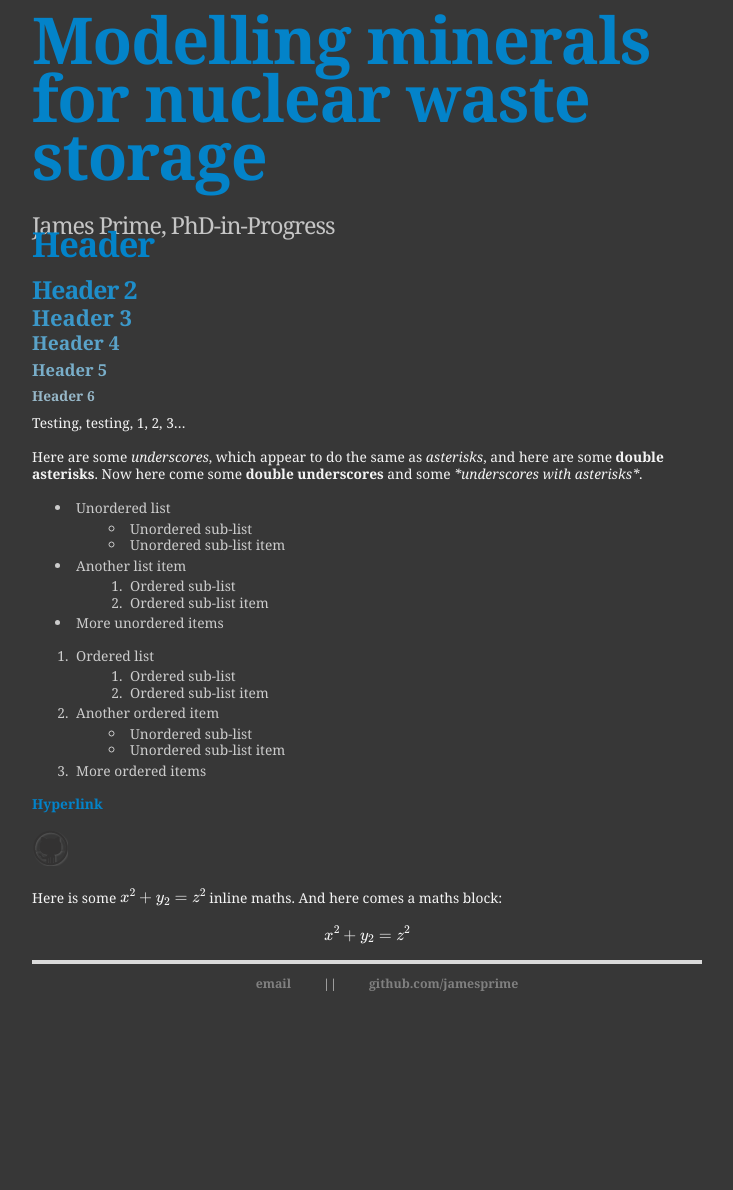
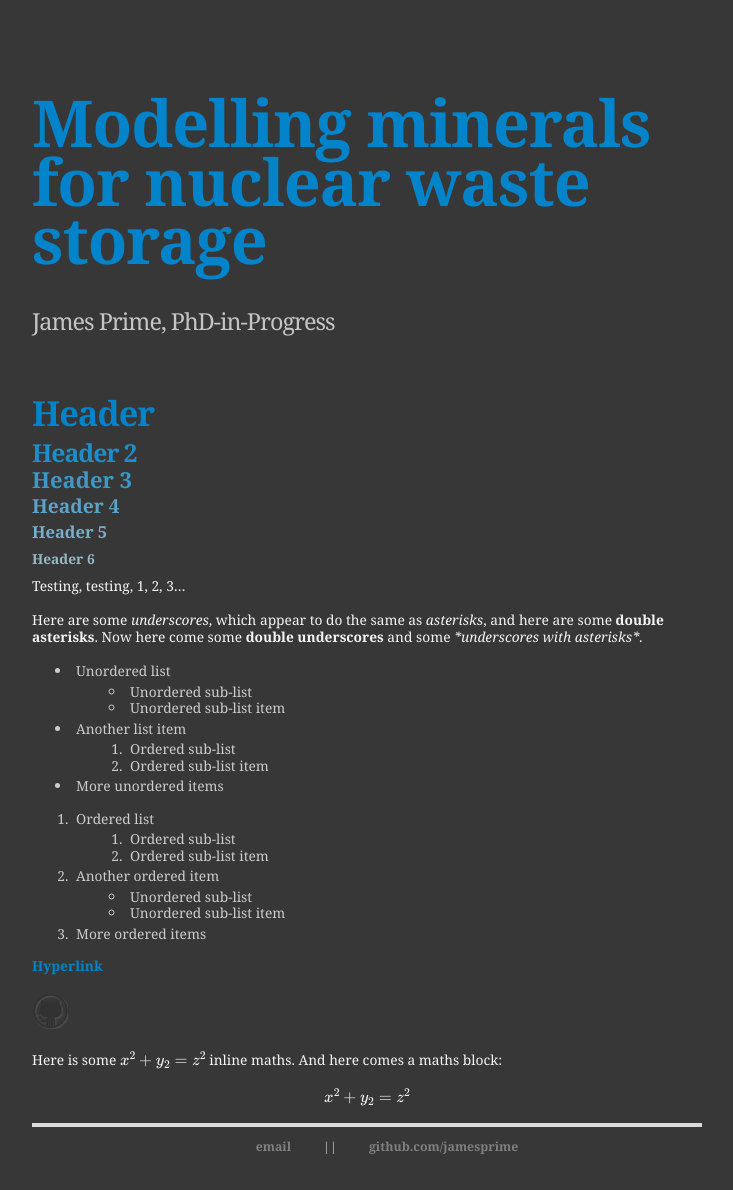
Before and after one commit to jamesprime/jamesprime.github.io, a Jekyll site: the page built from _pages/test/index.md, in a window 1280 px wide. Shown: the whole page, without its empty margins (273-1006 px from the left). Built offline with Jekyll 4.4.1, drawn with Linux system fonts in a browser that asks for light colours; nearby versions of some CDN libraries; formulas are drawn with MathJax 3; before the commit the page ends 1028 px from its top, so only the background shows below that.

Commit message:
Updated _sass/uberduper.scss
Changed h1 padding back to 50px 0 0 0, and commented out h1 margins

```diff
--- a/_sass/uberduper.scss
+++ b/_sass/uberduper.scss
@@ -15,8 +15,8 @@ h1 {
     color: #0383c9;
     font-size: 2.5em; // Originally 4.7em; default is 2em
     letter-spacing: -1px;
-    margin: 0 0 30px 0;
-    padding: 0; // Originally 50px 0 0 0
+    // margin: 0 0 30px 0;
+    padding: 50px 0 0 0;
 
     a {
         color: #0383c9;
```
